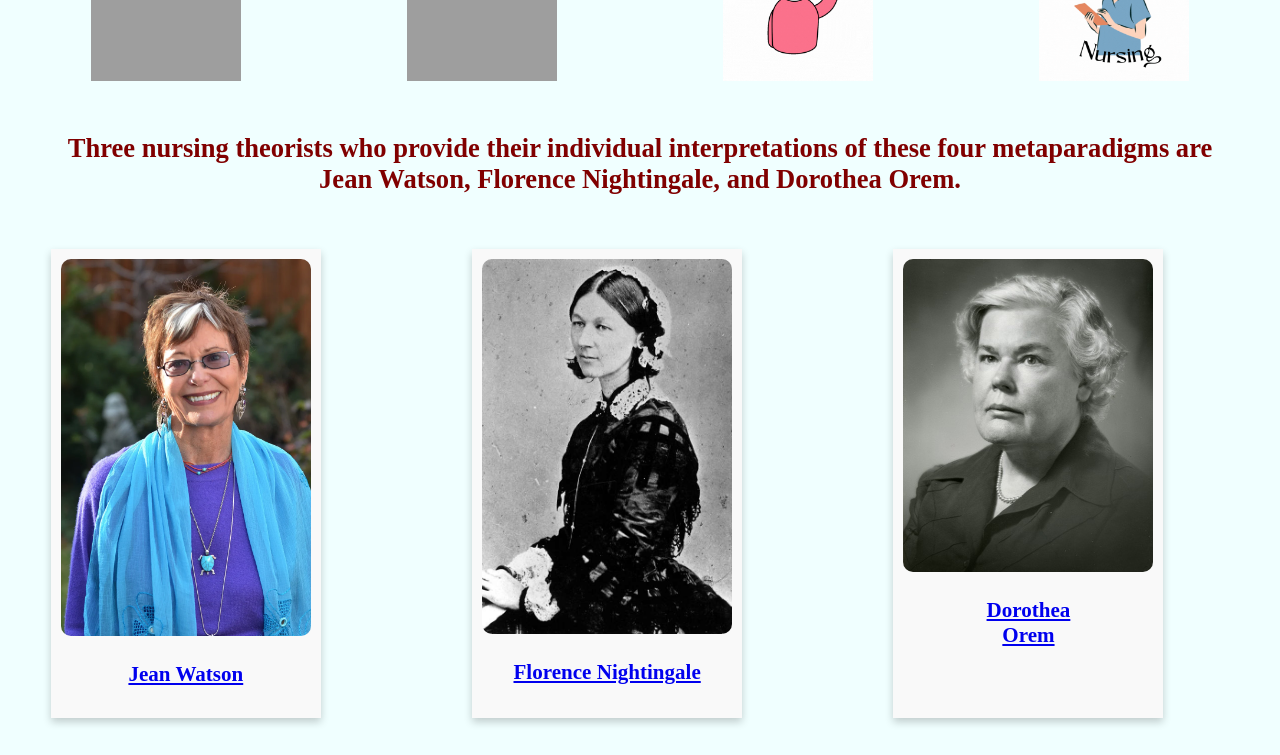
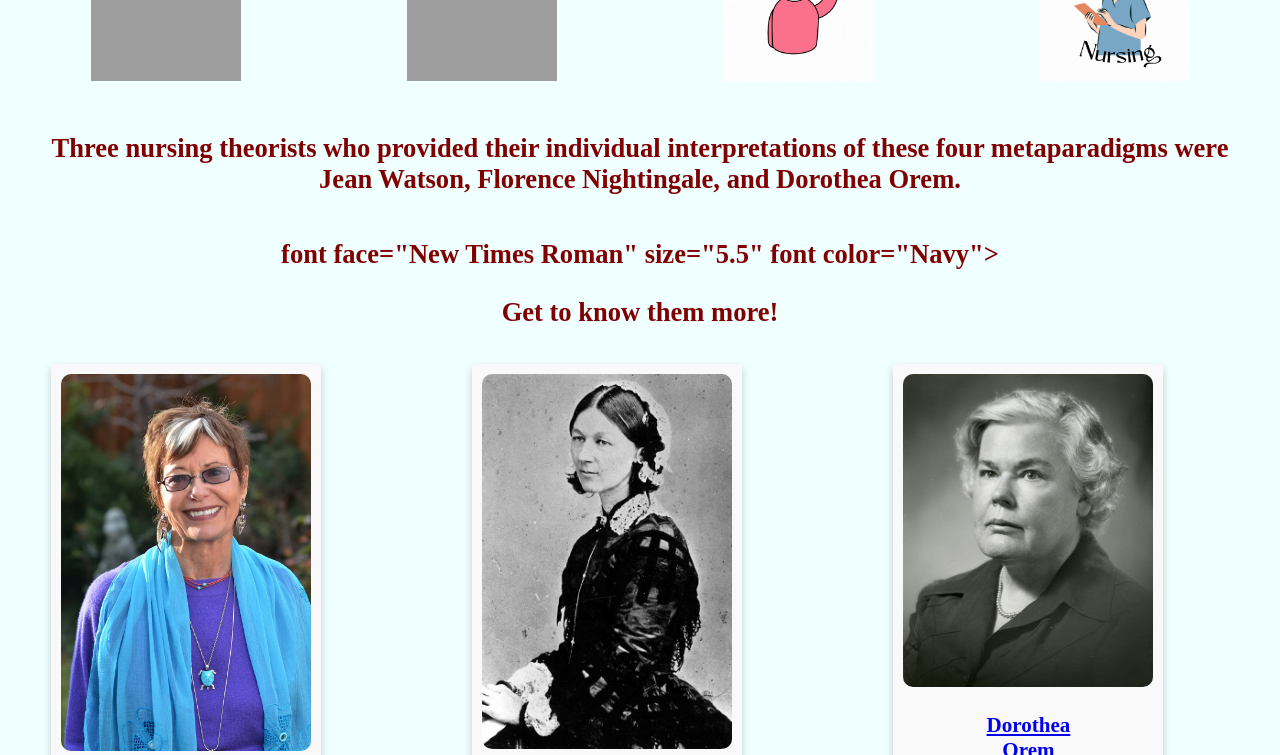
Before and after one commit to PrgnAia/Nursing-Noted, a plain HTML site: page index.html in a window 1280 px wide. Shown: the part 1520-2275 px from the top of the page. Drawn offline with Linux system fonts and the light colour scheme; grey boxes are pictures that could not be loaded.

Commit message:
Update index.html

```diff
--- a/index.html
+++ b/index.html
@@ -99,8 +99,10 @@ dropdown {
 </div>
 </span>
 <font face="New Times Roman" size="6" font color="Maroon">
-<h5> Three nursing theorists who provide their individual interpretations of these four metaparadigms are <br>
+<h5> Three nursing theorists who provided their individual interpretations of these four metaparadigms were <br>
 Jean Watson, Florence Nightingale, and Dorothea Orem. <h5>
+font face="New Times Roman" size="5.5" font color="Navy">
+	<p> Get to know them more! </p>
 <style>
   .polaroid {
     width: 250px;
```
